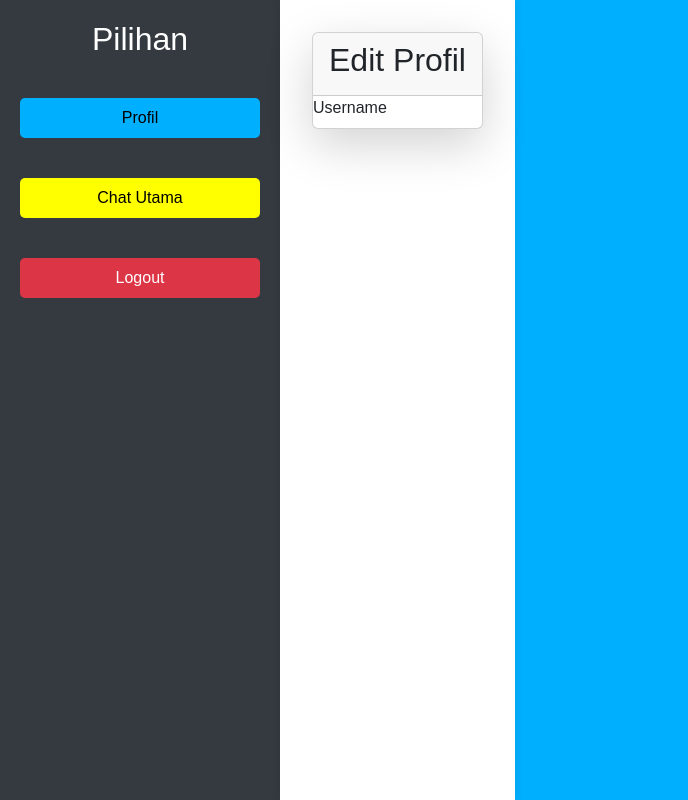
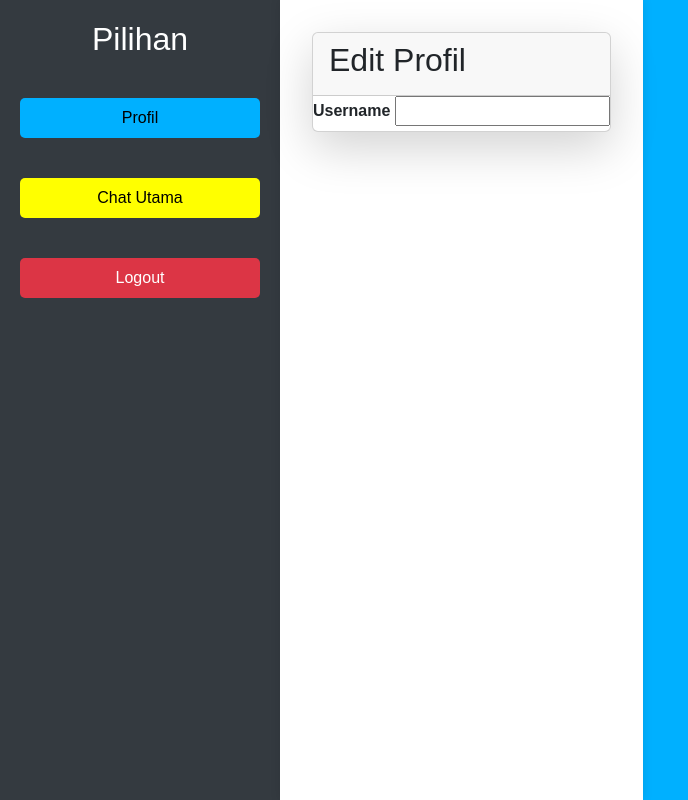
Before and after one commit to Dio-Damar-Danendra-Portofolio/Chatbot-Reupload-Dio, a PHP site: page /chat/edit-profil.php in a window 1280 px wide. Shown: the whole page, without its empty margins (0-688 px from the left). Run offline with PHP 8.4, Linux system fonts and the light colour scheme.

Commit message:
Uploading the updates (profile and Bootstrap)

```diff
--- a/edit-profil.php
+++ b/edit-profil.php
@@ -20,7 +20,8 @@
                     <h2><?php echo $title; ?></h2>
                 </div>
                 <form action="" enctype="multipart/form-data" method="post">
-                    <label for="username" class="form-label">Username</label>
+                    <label for="username" class="form-label fw-bold">Username</label>
+                    <input type="text" id="username" name="username" value="">
                 </form>
             </div>
         </div>
```
